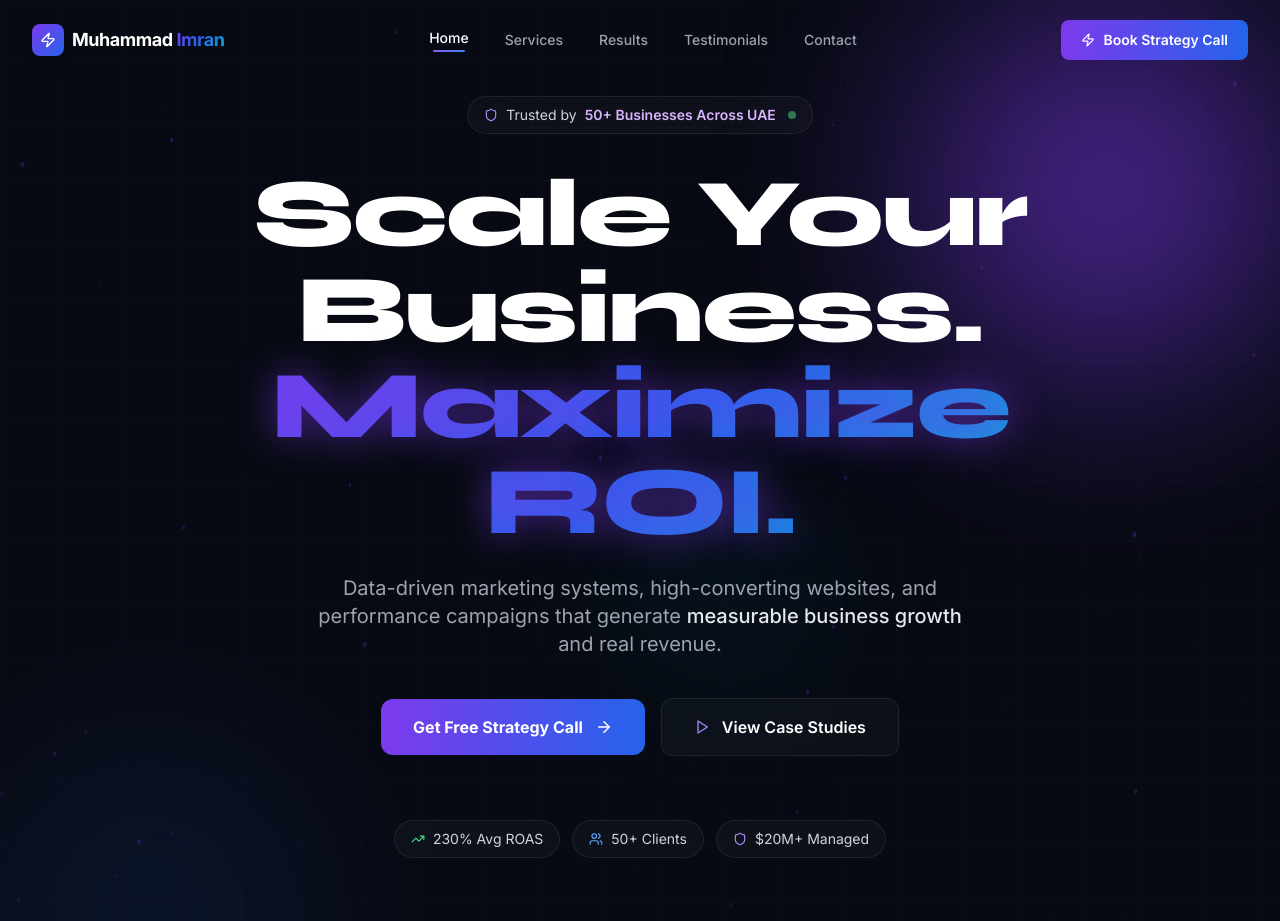
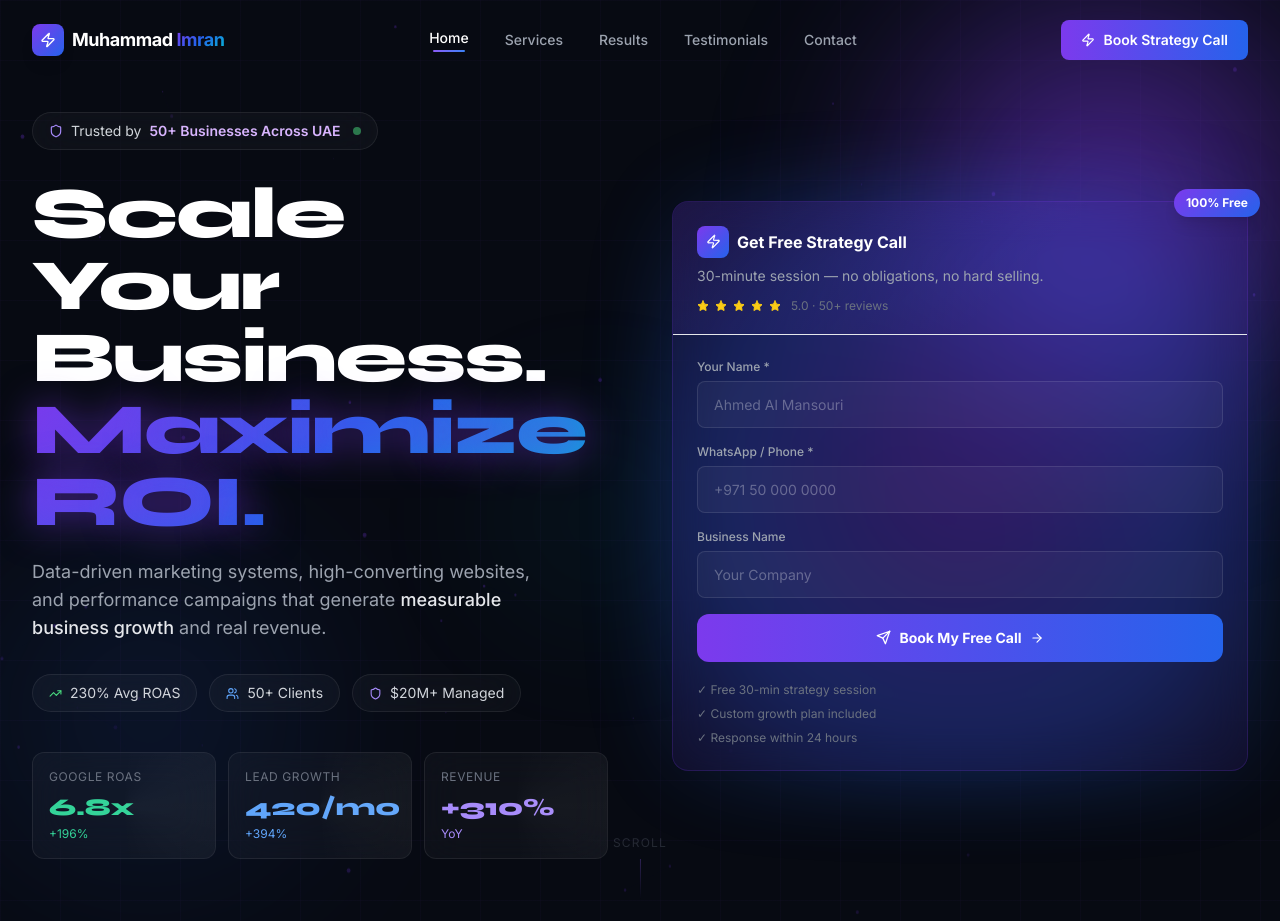
Before and after one commit to imranbashirdev-hue/muhammad-imran-portfolio, a Next.js app: page / in a window 1280 px wide. Shown: the top 921 px of the page. Built offline with nearby package versions, Linux system fonts and the light colour scheme.

Commit message:
Hero: add right-side CTA form

```diff
--- a/components/Hero.tsx
+++ b/components/Hero.tsx
@@ -1,10 +1,13 @@
 'use client';
 
-import { useEffect, useRef } from 'react';
-import { ArrowRight, Play, Shield, TrendingUp, Users } from 'lucide-react';
+import { useEffect, useRef, useState } from 'react';
+import { ArrowRight, Shield, TrendingUp, Users, Send, CheckCircle, Zap, Star } from 'lucide-react';
 
 export default function Hero() {
   const canvasRef = useRef<HTMLCanvasElement>(null);
+  const [form, setForm] = useState({ name: '', phone: '', business: '' });
+  const [submitted, setSubmitted] = useState(false);
+  const [loading, setLoading] = useState(false);
 
   useEffect(() => {
     const canvas = canvasRef.current;
@@ -37,14 +40,11 @@ export default function Hero() {
         if (p.x > canvas.width) p.x = 0;
         if (p.y < 0) p.y = canvas.height;
         if (p.y > canvas.height) p.y = 0;
-
         ctx.beginPath();
         ctx.arc(p.x, p.y, p.size, 0, Math.PI * 2);
         ctx.fillStyle = `rgba(124, 58, 237, ${p.alpha})`;
         ctx.fill();
       });
-
-      // Draw connections
       particles.forEach((p1, i) => {
         particles.slice(i + 1).forEach((p2) => {
           const dist = Math.hypot(p1.x - p2.x, p1.y - p2.y);
@@ -58,7 +58,6 @@ export default function Hero() {
           }
         });
       });
-
       animId = requestAnimationFrame(animate);
     };
     animate();
@@ -68,15 +67,20 @@ export default function Hero() {
       canvas.height = window.innerHeight;
     };
     window.addEventListener('resize', handleResize);
-
     return () => {
       cancelAnimationFrame(animId);
       window.removeEventListener('resize', handleResize);
     };
   }, []);
 
-  const scrollTo = (id: string) => {
-    document.getElementById(id)?.scrollIntoView({ behavior: 'smooth' });
+  const handleSubmit = (e: React.MouseEvent) => {
+    e.preventDefault();
+    if (!form.name || !form.phone) return;
+    setLoading(true);
+    setTimeout(() => {
+      setLoading(false);
+      setSubmitted(true);
+    }, 1200);
   };
 
   return (
@@ -92,38 +96,17 @@ export default function Hero() {
       />
 
       {/* Background orbs */}
-      <div
-        className="orb w-[600px] h-[600px] opacity-20 pulse-glow"
-        style={{
-          background: 'radial-gradient(circle, #7C3AED 0%, transparent 70%)',
-          top: '-10%',
-          right: '-10%',
-        }}
-      />
-      <div
-        className="orb w-[500px] h-[500px] opacity-15 float-slow"
-        style={{
-          background: 'radial-gradient(circle, #2563EB 0%, transparent 70%)',
-          bottom: '-5%',
-          left: '-8%',
-        }}
-      />
-      <div
-        className="orb w-[300px] h-[300px] opacity-10"
-        style={{
-          background: 'radial-gradient(circle, #06B6D4 0%, transparent 70%)',
-          top: '40%',
-          left: '45%',
-        }}
-      />
+      <div className="orb w-[600px] h-[600px] opacity-20 pulse-glow" style={{ background: 'radial-gradient(circle, #7C3AED 0%, transparent 70%)', top: '-10%', right: '-10%' }} />
+      <div className="orb w-[500px] h-[500px] opacity-15 float-slow" style={{ background: 'radial-gradient(circle, #2563EB 0%, transparent 70%)', bottom: '-5%', left: '-8%' }} />
+      <div className="orb w-[300px] h-[300px] opacity-10" style={{ background: 'radial-gradient(circle, #06B6D4 0%, transparent 70%)', top: '40%', left: '35%' }} />
 
-      <div className="relative z-10 max-w-7xl mx-auto px-6 lg:px-8 pt-24 pb-16">
-        <div className="max-w-4xl mx-auto text-center">
+      <div className="relative z-10 w-full max-w-7xl mx-auto px-6 lg:px-8 pt-28 pb-16">
+        <div className="grid grid-cols-1 lg:grid-cols-2 gap-12 lg:gap-16 items-center">
+
+          {/* ── LEFT: Copy ── */}
+          <div>
             {/* Trust badge */}
-          <div
-            className="inline-flex items-center gap-2 px-4 py-2 rounded-full glass border border-purple-500/20 mb-8 text-sm"
-            style={{ animation: 'fadeInDown 0.6s ease forwards' }}
-          >
+            <div className="inline-flex items-center gap-2 px-4 py-2 rounded-full glass border border-purple-500/20 mb-7 text-sm">
               <Shield size={14} className="text-purple-400" />
               <span className="text-gray-300">Trusted by </span>
               <span className="text-purple-300 font-semibold">50+ Businesses Across UAE</span>
@@ -132,7 +115,7 @@ export default function Hero() {
 
             {/* Headline */}
             <h1
-            className="text-5xl md:text-7xl lg:text-8xl font-black leading-[1.05] tracking-tight mb-6"
+              className="text-5xl md:text-6xl lg:text-7xl font-black leading-[1.05] tracking-tight mb-5"
               style={{ fontFamily: 'Syne, sans-serif' }}
             >
               <span className="text-white block">Scale Your</span>
@@ -141,79 +124,160 @@ export default function Hero() {
             </h1>
 
             {/* Subheadline */}
-          <p className="text-lg md:text-xl text-gray-400 max-w-2xl mx-auto mb-10 leading-relaxed">
+            <p className="text-base md:text-lg text-gray-400 mb-8 leading-relaxed max-w-lg">
               Data-driven marketing systems, high-converting websites, and performance campaigns
               that generate{' '}
-            <span className="text-gray-200 font-medium">measurable business growth</span> and real
-            revenue.
+              <span className="text-gray-200 font-medium">measurable business growth</span> and real revenue.
             </p>
 
-          {/* CTA Buttons */}
-          <div className="flex flex-col sm:flex-row items-center justify-center gap-4 mb-16">
-            <button
-              onClick={() => scrollTo('contact')}
-              className="group flex items-center gap-3 px-8 py-4 rounded-xl bg-gradient-to-r from-purple-600 to-blue-600 text-white font-bold text-base transition-all duration-300 hover:shadow-2xl hover:shadow-purple-500/30 hover:-translate-y-1 w-full sm:w-auto justify-center"
-            >
-              Get Free Strategy Call
-              <ArrowRight size={18} className="group-hover:translate-x-1 transition-transform" />
-            </button>
-            <button
-              onClick={() => scrollTo('work')}
-              className="group flex items-center gap-3 px-8 py-4 rounded-xl glass border border-white/10 text-white font-semibold text-base transition-all duration-300 hover:border-purple-500/40 hover:bg-purple-500/5 w-full sm:w-auto justify-center"
-            >
-              <Play size={16} className="text-purple-400" />
-              View Case Studies
-            </button>
-          </div>
-
             {/* Metric pills */}
-          <div className="flex flex-wrap items-center justify-center gap-3 mb-16">
+            <div className="flex flex-wrap gap-3 mb-10">
               {[
                 { icon: TrendingUp, label: '230% Avg ROAS', color: 'text-green-400' },
                 { icon: Users, label: '50+ Clients', color: 'text-blue-400' },
                 { icon: Shield, label: '$20M+ Managed', color: 'text-purple-400' },
               ].map(({ icon: Icon, label, color }) => (
-              <div
-                key={label}
-                className="flex items-center gap-2 px-4 py-2 rounded-full glass border border-white/8 text-sm"
-              >
-                <Icon size={14} className={color} />
+                <div key={label} className="flex items-center gap-2 px-4 py-2 rounded-full glass border border-white/8 text-sm">
+                  <Icon size={13} className={color} />
                   <span className="text-gray-300">{label}</span>
                 </div>
               ))}
             </div>
 
-          {/* Hero mockup cards */}
-          <div className="grid grid-cols-1 sm:grid-cols-3 gap-4 max-w-3xl mx-auto">
+            {/* Mini stat cards */}
+            <div className="grid grid-cols-3 gap-3">
               {[
-              { label: 'Google Ads ROAS', value: '6.8x', change: '+196%', color: '#34D399' },
-              { label: 'Lead Generation', value: '420/mo', change: '+394%', color: '#60A5FA' },
-              { label: 'Revenue Growth', value: '+310%', change: 'YoY', color: '#A78BFA' },
+                { label: 'Google ROAS', value: '6.8x', change: '+196%', color: '#34D399' },
+                { label: 'Lead Growth', value: '420/mo', change: '+394%', color: '#60A5FA' },
+                { label: 'Revenue', value: '+310%', change: 'YoY', color: '#A78BFA' },
               ].map((item) => (
-              <div
-                key={item.label}
-                className="glass rounded-2xl p-5 border border-white/8 hover:border-purple-500/30 transition-all duration-300 hover:-translate-y-1 card-shine text-left"
-              >
-                <p className="text-xs text-gray-500 mb-3 uppercase tracking-wider">{item.label}</p>
-                <p
-                  className="text-3xl font-black mb-1"
-                  style={{ color: item.color, fontFamily: 'Syne, sans-serif' }}
-                >
-                  {item.value}
-                </p>
-                <p className="text-xs" style={{ color: item.color }}>
-                  {item.change}
-                </p>
+                <div key={item.label} className="glass rounded-xl p-4 border border-white/8 hover:border-purple-500/30 transition-all duration-300 hover:-translate-y-1 card-shine">
+                  <p className="text-xs text-gray-500 mb-2 uppercase tracking-wider leading-tight">{item.label}</p>
+                  <p className="text-2xl font-black mb-0.5" style={{ color: item.color, fontFamily: 'Syne, sans-serif' }}>{item.value}</p>
+                  <p className="text-xs" style={{ color: item.color }}>{item.change}</p>
                 </div>
               ))}
             </div>
           </div>
+
+          {/* ── RIGHT: CTA Form ── */}
+          <div className="relative">
+            {/* Glow behind card */}
+            <div className="absolute -inset-4 rounded-3xl opacity-30 blur-2xl" style={{ background: 'radial-gradient(circle, #7C3AED 0%, #2563EB 60%, transparent 100%)' }} />
+
+            <div className="relative glass-strong rounded-2xl border border-purple-500/20 overflow-hidden">
+              {/* Card header */}
+              <div className="px-6 pt-6 pb-5 border-b border-white/8" style={{ background: 'linear-gradient(135deg, rgba(124,58,237,0.12) 0%, transparent 60%)' }}>
+                <div className="flex items-center gap-2 mb-2">
+                  <div className="w-8 h-8 rounded-lg bg-gradient-to-br from-purple-600 to-blue-600 flex items-center justify-center">
+                    <Zap size={15} className="text-white" />
+                  </div>
+                  <span className="text-white font-bold text-base">Get Free Strategy Call</span>
+                </div>
+                <p className="text-gray-400 text-sm">30-minute session — no obligations, no hard selling.</p>
+
+                {/* Stars */}
+                <div className="flex items-center gap-1.5 mt-3">
+                  {[...Array(5)].map((_, i) => (
+                    <Star key={i} size={12} className="text-yellow-400 fill-yellow-400" />
+                  ))}
+                  <span className="text-gray-500 text-xs ml-1">5.0 · 50+ reviews</span>
+                </div>
+              </div>
+
+              {/* Form body */}
+              <div className="p-6">
+                {!submitted ? (
+                  <div className="space-y-4">
+                    <div>
+                      <label className="block text-xs text-gray-400 mb-1.5 font-medium">Your Name *</label>
+                      <input
+                        className="input-field"
+                        type="text"
+                        placeholder="Ahmed Al Mansouri"
+                        value={form.name}
+                        onChange={(e) => setForm({ ...form, name: e.target.value })}
+                      />
+                    </div>
+                    <div>
+                      <label className="block text-xs text-gray-400 mb-1.5 font-medium">WhatsApp / Phone *</label>
+                      <input
+                        className="input-field"
+                        type="tel"
+                        placeholder="+971 50 000 0000"
+                        value={form.phone}
+                        onChange={(e) => setForm({ ...form, phone: e.target.value })}
+                      />
+                    </div>
+                    <div>
+                      <label className="block text-xs text-gray-400 mb-1.5 font-medium">Business Name</label>
+                      <input
+                        className="input-field"
+                        type="text"
+                        placeholder="Your Company"
+                        value={form.business}
+                        onChange={(e) => setForm({ ...form, business: e.target.value })}
+                      />
+                    </div>
+
+                    <button
+                      onClick={handleSubmit}
+                      disabled={loading}
+                      className="w-full flex items-center justify-center gap-2 py-3.5 rounded-xl bg-gradient-to-r from-purple-600 to-blue-600 text-white font-bold text-sm transition-all duration-300 hover:shadow-xl hover:shadow-purple-500/30 hover:-translate-y-0.5 disabled:opacity-70 disabled:cursor-not-allowed"
+                    >
+                      {loading ? (
+                        <>
+                          <span className="w-4 h-4 rounded-full border-2 border-white/30 border-t-white animate-spin" />
+                          Sending...
+                        </>
+                      ) : (
+                        <>
+                          <Send size={15} />
+                          Book My Free Call
+                          <ArrowRight size={14} />
+                        </>
+                      )}
+                    </button>
+
+                    {/* Trust micro-copy */}
+                    <div className="flex flex-col gap-2 pt-1">
+                      {[
+                        '✓ Free 30-min strategy session',
+                        '✓ Custom growth plan included',
+                        '✓ Response within 24 hours',
+                      ].map((t) => (
+                        <p key={t} className="text-xs text-gray-500">{t}</p>
+                      ))}
+                    </div>
+                  </div>
+                ) : (
+                  <div className="flex flex-col items-center py-8 text-center">
+                    <div className="w-14 h-14 rounded-full bg-green-500/15 border border-green-500/30 flex items-center justify-center mb-4">
+                      <CheckCircle size={28} className="text-green-400" />
+                    </div>
+                    <h3 className="text-white font-bold text-lg mb-2">Request Received! 🎉</h3>
+                    <p className="text-gray-400 text-sm max-w-[220px]">
+                      I&apos;ll reach out on WhatsApp within 24 hours to schedule your call.
+                    </p>
+                  </div>
+                )}
+              </div>
+            </div>
+
+            {/* Floating badge */}
+            <div className="absolute -top-3 -right-3 px-3 py-1.5 rounded-full text-xs font-bold text-white shadow-lg"
+              style={{ background: 'linear-gradient(135deg, #7C3AED, #2563EB)' }}>
+              100% Free
+            </div>
+          </div>
+
+        </div>
       </div>
 
       {/* Scroll indicator */}
-      <div className="absolute bottom-8 left-1/2 -translate-x-1/2 flex flex-col items-center gap-2 opacity-40">
+      <div className="absolute bottom-6 left-1/2 -translate-x-1/2 flex flex-col items-center gap-2 opacity-30">
         <span className="text-xs text-gray-500 uppercase tracking-widest">Scroll</span>
-        <div className="w-px h-12 bg-gradient-to-b from-purple-500 to-transparent" />
+        <div className="w-px h-10 bg-gradient-to-b from-purple-500 to-transparent" />
       </div>
     </section>
   );
```
Lines whose indentation alone changed are shown as unchanged.
